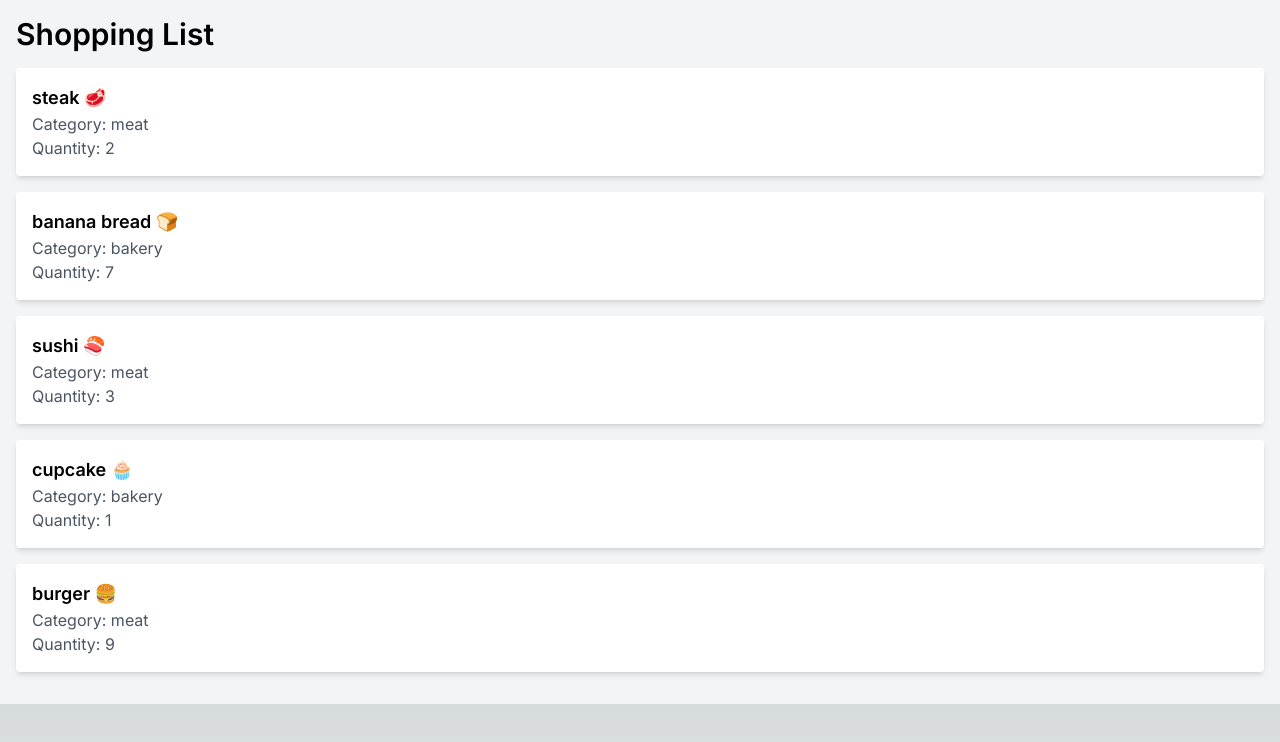
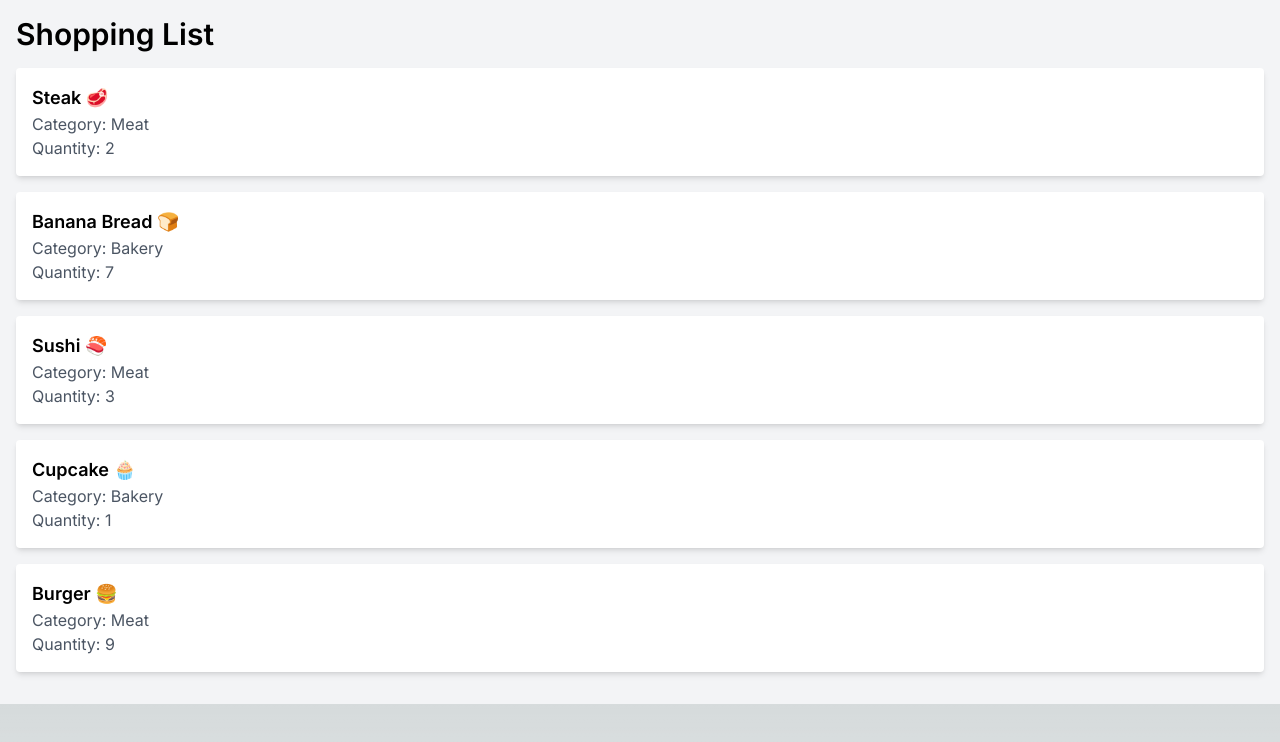
Before and after one commit to Leslie-Evangelista/cprg306-assignments, a Next.js app: page /week3 in a window 1280 px wide. Shown: the top 742 px of the page. Built offline with nearby package versions, Linux system fonts and the light colour scheme.

Commit message:
editing my website's code
Fixing my website because it wasn't working properly

```diff
--- a/app/StudentInfo.js
+++ b/app/StudentInfo.js
@@ -6,7 +6,7 @@ export default function StudentInfo() {
             <h1>Student Information</h1>
             <p>Leslie Evangelista</p>
             <p> CPRG 306 A</p>
-            <Link href="https://github.com/Leslie-Evangelista/cprg306-assignments"> My GitHub Repository</Link>
+            <Link href="https://github.com/Leslie-Evangelista/cprg306-assignments">My GitHub Repository "Click here"</Link>
         </div>
     );
 }
--- a/app/page.js
+++ b/app/page.js
@@ -8,8 +8,12 @@ export default function PageJS(){
       <h1> CPRG 306: Web Development 2 - Assignments</h1>
       <StudentInfo />
       <nav>
-      <Link href="/week2">Week-2</Link>
-      <Link href ="/week3">Week 3</Link>
+      <div>
+        <Link href="/week2">Week-2</Link>
+      </div>
+      <div>
+      <Link href ="/week3">Week-3</Link>
+      </div>
       </nav>
     </>
   );
--- a/app/week3/item-list.js
+++ b/app/week3/item-list.js
@@ -2,33 +2,33 @@ import React from 'react';
 import Item from './item';
 
 const item1 = {
-    name: "steak 🥩",
+    name: "Steak 🥩",
     quantity: 2,
-    category: "meat",
+    category: "Meat",
   };
 
   const item2 = {
-    name: "banana bread 🍞",
+    name: "Banana Bread 🍞",
     quantity: 7,
-    category: "bakery",
+    category: "Bakery",
   };
 
   const item3 = {
-    name: "sushi 🍣",
+    name: "Sushi 🍣",
     quantity: 3,
-    category: "meat",
+    category: "Meat",
   };
 
   const item4 = {
-    name: "cupcake 🧁",
+    name: "Cupcake 🧁",
     quantity: 1,
-    category: "bakery",
+    category: "Bakery",
   };
 
   const item5 = {
-    name: "burger 🍔",
+    name: "Burger 🍔",
     quantity: 9,
-    category: "meat",
+    category: "Meat",
   };
 
 
```
